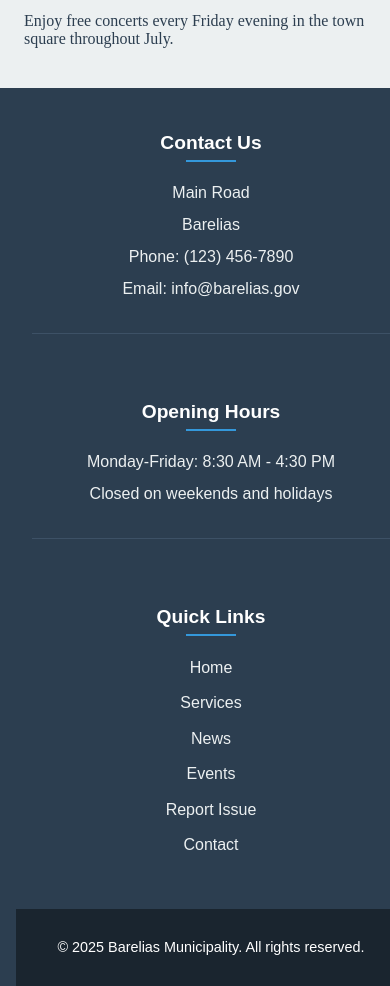
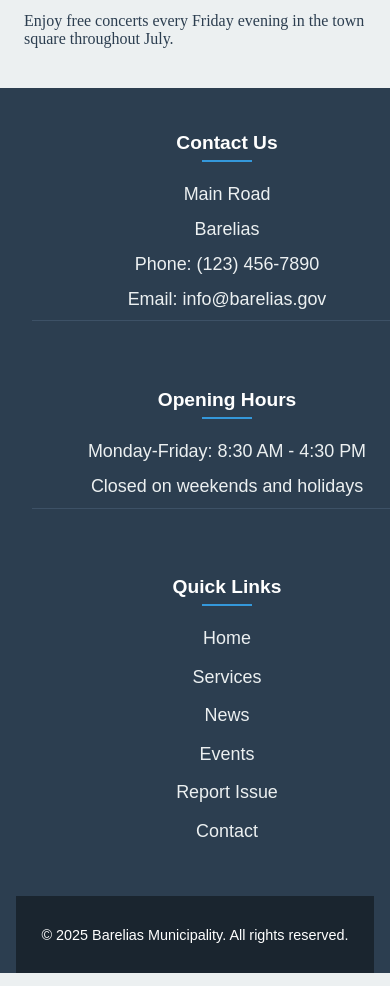
Before and after one commit to Dalli-m/Manicipality, a React (Vite) app: page / in a window 390 px wide. Shown: the part 3080-4066 px from the top of the page. Built offline with nearby package versions, Linux system fonts and the light colour scheme.

Commit message:
fixed footer

```diff
--- a/src/App.css
+++ b/src/App.css
@@ -2,8 +2,13 @@ html, body, #root {
   height: 100%;
   margin: 0;
   padding: 0;
-  width: 100%; /* Add this to ensure full width */
+  width: 100%;
+   text-size-adjust: 100%;
+  -webkit-text-size-adjust: 100%;
+  -moz-text-size-adjust: 100%;
+  -ms-text-size-adjust: 100%;
 }
+
 
 .app {
   display: flex;
--- a/src/components/Footer.css
+++ b/src/components/Footer.css
@@ -1,10 +1,13 @@
-/* ===== FOOTER STYLES ===== */
+
 .municipality-footer {
   background-color: #2c3e50;
   color: white;
   padding: 2rem 1rem 0;
   width: 100%;
   font-family: 'Arial', sans-serif;
+  position: relative;
+  min-width: 100%;
+  box-sizing: border-box;
 }
 
 .footer-content {
@@ -14,6 +17,7 @@
   grid-template-columns: repeat(auto-fit, minmax(250px, 1fr));
   gap: 2rem;
   padding: 0 1rem;
+  min-width: 0;
 }
 
 .footer-section {
@@ -42,16 +46,23 @@
   margin: 0.5rem 0;
   line-height: 1.5;
   color: #ecf0f1;
+  -webkit-text-size-adjust: 100%;
+  text-size-adjust: 100%;
 }
 
 .footer-section ul {
   list-style: none;
   padding: 0;
   margin: 0;
+  -webkit-text-size-adjust: 100%;
+  text-size-adjust: 100%;
 }
 
 .footer-section li {
   margin-bottom: 0.7rem;
+  text-size-adjust: 100%;
+  -webkit-text-size-adjust: 100%;
+
 }
 
 .footer-section a {
@@ -74,15 +85,19 @@
   font-size: 0.9rem;
 }
 
-/* ===== MOBILE STYLES ===== */
+
 @media (max-width: 768px) {
   .municipality-footer {
     padding: 1.5rem 1rem 0;
+    font-size: calc(16px + 0.5vw);
   }
 
   .footer-content {
     grid-template-columns: 1fr;
     gap: 1.5rem;
+    display: flex;
+    flex-direction: column;
+    min-width: 100vw;
   }
 
   .footer-section {
@@ -90,6 +105,9 @@
     margin-bottom: 1.5rem;
     padding-bottom: 1.5rem;
     border-bottom: 1px solid #3d5166;
+     width: 100vw;
+    box-sizing: border-box;
+    padding: 0 5vw;
   }
 
   .footer-section:last-child {
```
